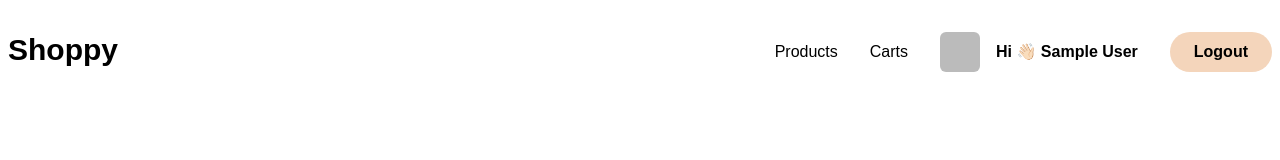
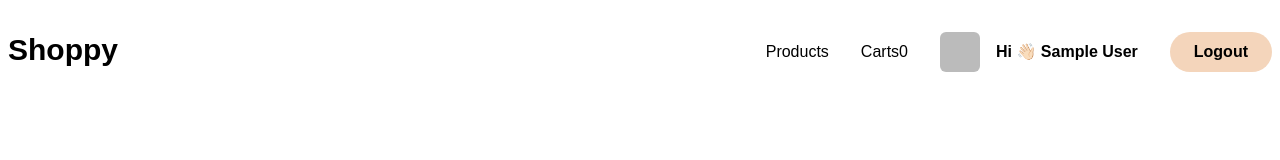
Before and after one commit to yoosaemsol/react-shoppy-2023, a React (Create React App) app: page / in a window 1280 px wide. Shown: the top 160 px of the page. Built offline with nearby package versions, Linux system fonts and the light colour scheme; no server answers; the database is empty; sample sign-in values are in the browser's storage.

Commit message:
cart: Update Carts on GNB.

```diff
--- /dev/null
+++ b/src/components/CartStatus.jsx
@@ -0,0 +1,21 @@
+import React from 'react';
+import { useQuery } from '@tanstack/react-query';
+import { getCart } from '../api/firebase';
+import { useAuthContext } from '../context/AuthContext';
+
+export default function CartStatus() {
+  const { uid } = useAuthContext();
+
+  const { data: products } = useQuery(['carts'], () => getCart(uid));
+
+  return (
+    <div className="relative">
+      Carts
+      {products?.length && (
+        <p className="w-6 h-6 text-center bg-brand-active text-white font-bold rounded-full absolute -top-3 -right-3 -z-10">
+          {products?.length}
+        </p>
+      )}
+    </div>
+  );
+}
--- a/src/components/Navbar.jsx
+++ b/src/components/Navbar.jsx
@@ -4,6 +4,7 @@
 import User from './User';
 import Button from './ui/Button';
 import { useAuthContext } from '../context/AuthContext';
+import CartStatus from './CartStatus';
 
 export default function Navbar() {
   const { user, login, logout } = useAuthContext();
@@ -19,7 +20,7 @@
         </Link>
         {user && (
           <Link to="/carts" className="font-normal hover:text-brand-active">
-            Carts
+            <CartStatus />
           </Link>
         )}
         {user && user.isAdmin && (
```
